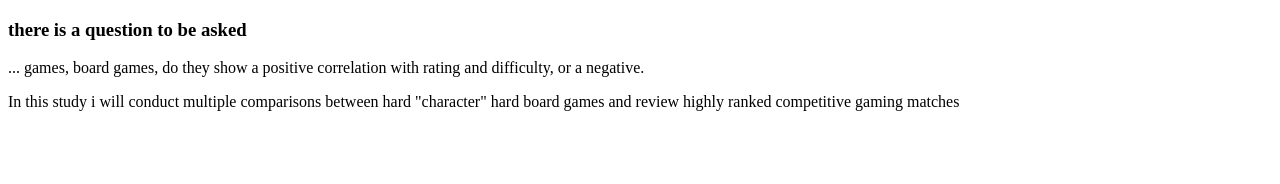
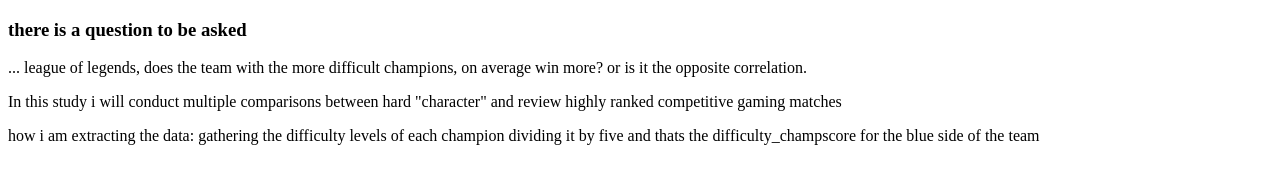
Before and after one commit to systemsculptor/systemsculptor.github.io, a plain HTML site: page index.html in a window 1280 px wide. Drawn offline with Linux system fonts and the light colour scheme.

Commit message:
Update index.html

```diff
--- a/index.html
+++ b/index.html
@@ -13,7 +13,15 @@
 <body>
   <h3> there is a question to be asked </h5>
 
-   <p>... games, board games, do they show a positive correlation with rating and difficulty, or a negative. </p>
-    <p> In this study i will conduct multiple comparisons between hard "character" hard board games and review highly ranked competitive gaming matches </p>
+   <p>... league of legends, does the team with the more difficult champions, on average win more? or is it the opposite correlation. </p>
+    <p> In this study i will conduct multiple comparisons between hard "character"  and review highly ranked competitive gaming matches </p>
+
+
+
+
+
+        how i am extracting the data:
+        gathering the difficulty levels of each champion dividing it by five and thats the difficulty_champscore for the blue side of the team
+
 
 </body>
```
